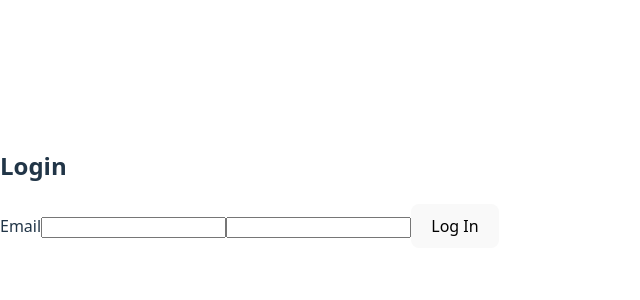
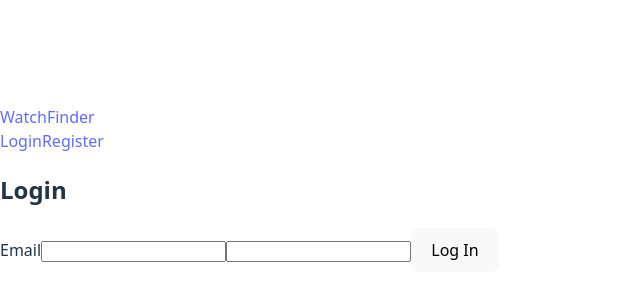
Before and after one commit to bsgauthierwebdev/WatchFinder, a React (Vite) app in the folder client/: page /login in a window 1280 px wide. Shown: the part 212-512 px from the top of the page, without its empty margins (0-640 px from the left). Built offline with nearby package versions, Linux system fonts and the light colour scheme.

Commit message:
Build & import Navbar

```diff
--- a/client/src/App.jsx
+++ b/client/src/App.jsx
@@ -7,14 +7,14 @@ import Listings from "./pages/Listings"
 import Preferences from "./pages/Preferences"
 import Favorites from "./pages/Favorites"
 import MatchedResults from "./pages/MatchedResults"
-// import Navbar from "./components/Navbar"
+import Navbar from "./components/Navbar"
 import ProtectedRoute from "./components/ProtectedRoute"
 
 const App = () => {
   return (
     <div>
       <Router>
-        {/* <Navbar /> */}
+        <Navbar />
         <Routes>
           <Route path = "/" element = {<Landing />} />
           <Route path = "/login" element = {<Login />} />
--- a/client/src/components/Navbar.jsx
+++ b/client/src/components/Navbar.jsx
@@ -0,0 +1,33 @@
+import {Link} from "react-router-dom"
+import { useAuth } from './../context/AuthContext';
+
+const Navbar = () => {
+    const {user, logout} = useAuth()
+
+    return (
+        <nav className="navbar-container">
+            <div className="navbar-logo">
+                <Link to = "/dashboard">WatchFinder</Link>
+            </div>
+            <div className="navbar-links">
+                {user ? (
+                    <>
+                        <span>Welcome, {user.username}</span>
+                        <Link to = "/favorites">Favorites</Link>
+                        <Link to = "/matched-listings">Matches</Link>
+                        <Link to = "/preferences">Preferences</Link>
+                        <button onClick = {logout}>Logout</button>
+                    </>
+                ) : (
+                    <>
+                        <Link to = "/login">Login</Link>
+                        <Link to = "/register">Register</Link>
+                    </>
+
+                )}
+            </div>
+        </nav>
+    )
+}
+
+export default Navbar
```
